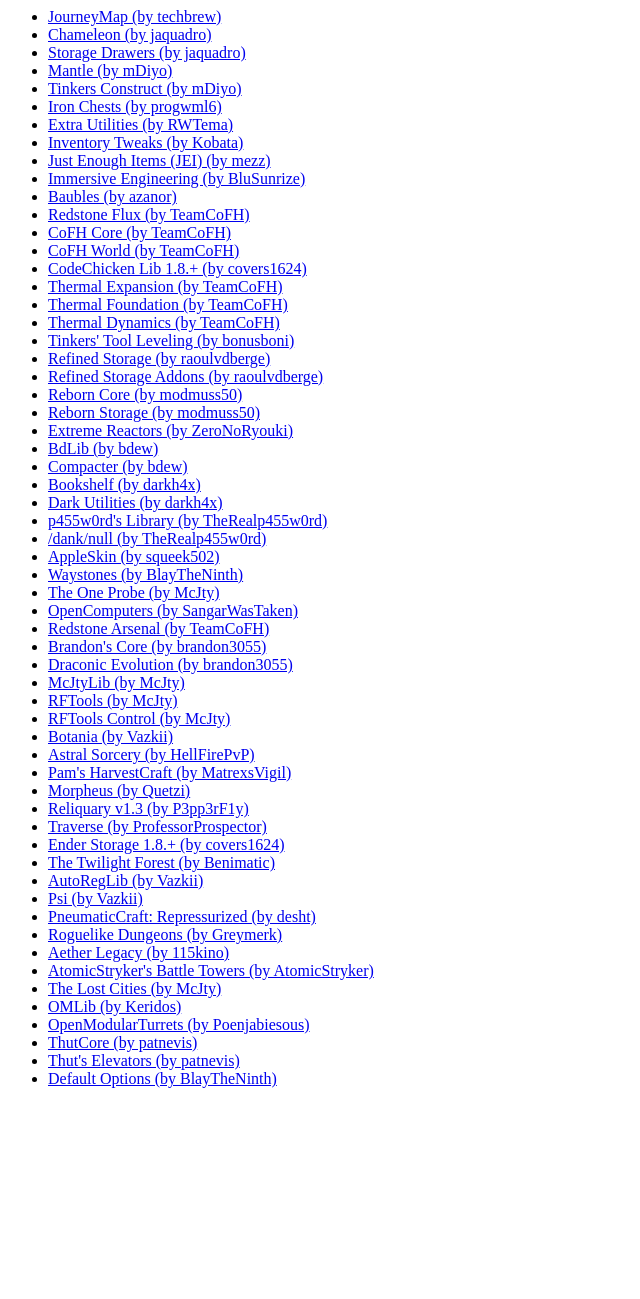
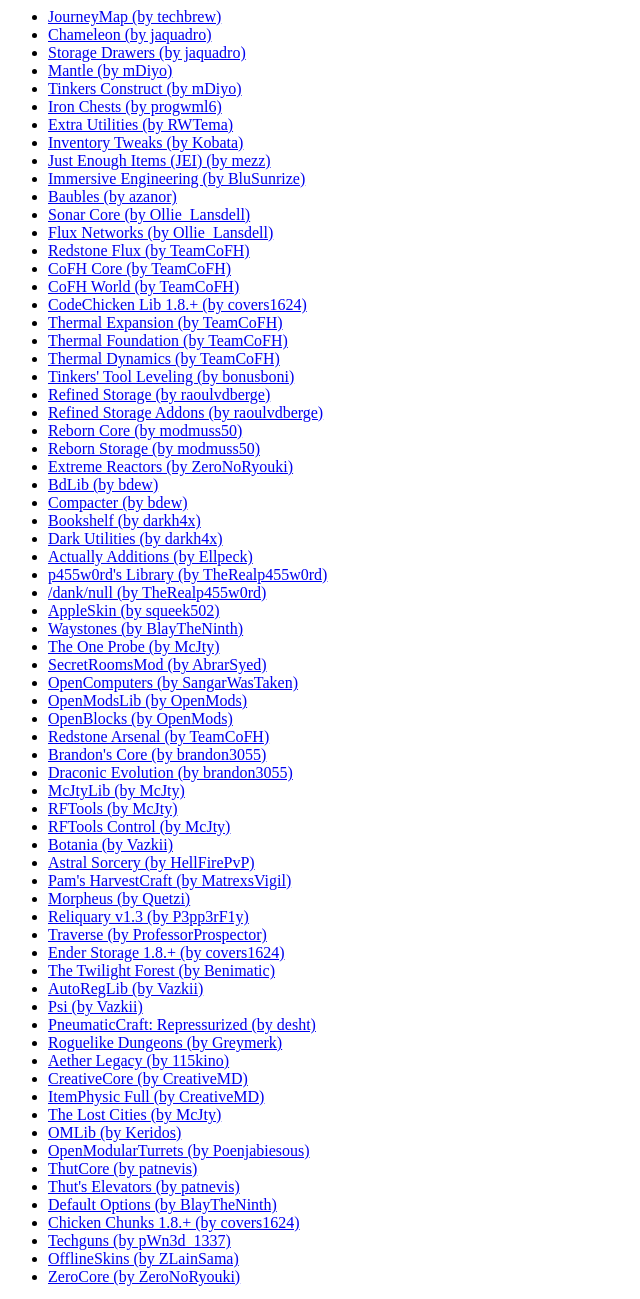
Before and after one commit to FeldrinH/KristlikModpack, a plain HTML site: page index.html in a window 1280 px wide. Shown: the whole page, without its empty margins (0-640 px from the left). Before the commit the page ends 1104 px from the top, so only its background shows below. Drawn offline with Linux system fonts and the light colour scheme.

Commit message:
Updated modlist

```diff
--- a/index.html
+++ b/index.html
@@ -10,6 +10,8 @@
 <li><a href="https://minecraft.curseforge.com/mc-mods/238222">Just Enough Items (JEI) (by mezz)</a></li>
 <li><a href="https://minecraft.curseforge.com/mc-mods/231951">Immersive Engineering (by BluSunrize)</a></li>
 <li><a href="https://minecraft.curseforge.com/mc-mods/227083">Baubles (by azanor)</a></li>
+<li><a href="https://minecraft.curseforge.com/mc-mods/239418">Sonar Core (by Ollie_Lansdell)</a></li>
+<li><a href="https://minecraft.curseforge.com/mc-mods/248020">Flux Networks (by Ollie_Lansdell)</a></li>
 <li><a href="https://minecraft.curseforge.com/mc-mods/270789">Redstone Flux (by TeamCoFH)</a></li>
 <li><a href="https://minecraft.curseforge.com/mc-mods/69162">CoFH Core (by TeamCoFH)</a></li>
 <li><a href="https://minecraft.curseforge.com/mc-mods/271384">CoFH World (by TeamCoFH)</a></li>
@@ -27,12 +29,16 @@
 <li><a href="https://minecraft.curseforge.com/mc-mods/231549">Compacter (by bdew)</a></li>
 <li><a href="https://minecraft.curseforge.com/mc-mods/228525">Bookshelf (by darkh4x)</a></li>
 <li><a href="https://minecraft.curseforge.com/mc-mods/242195">Dark Utilities (by darkh4x)</a></li>
+<li><a href="https://minecraft.curseforge.com/mc-mods/228404">Actually Additions (by Ellpeck)</a></li>
 <li><a href="https://minecraft.curseforge.com/mc-mods/255232">p455w0rd's Library (by TheRealp455w0rd)</a></li>
 <li><a href="https://minecraft.curseforge.com/mc-mods/272514">/dank/null (by TheRealp455w0rd)</a></li>
 <li><a href="https://minecraft.curseforge.com/mc-mods/248787">AppleSkin (by squeek502)</a></li>
 <li><a href="https://minecraft.curseforge.com/mc-mods/245755">Waystones (by BlayTheNinth)</a></li>
 <li><a href="https://minecraft.curseforge.com/mc-mods/245211">The One Probe (by McJty)</a></li>
+<li><a href="https://minecraft.curseforge.com/mc-mods/59652">SecretRoomsMod (by AbrarSyed)</a></li>
 <li><a href="https://minecraft.curseforge.com/mc-mods/223008">OpenComputers (by SangarWasTaken)</a></li>
+<li><a href="https://minecraft.curseforge.com/mc-mods/228815">OpenModsLib (by OpenMods)</a></li>
+<li><a href="https://minecraft.curseforge.com/mc-mods/228816">OpenBlocks (by OpenMods)</a></li>
 <li><a href="https://minecraft.curseforge.com/mc-mods/70631">Redstone Arsenal (by TeamCoFH)</a></li>
 <li><a href="https://minecraft.curseforge.com/mc-mods/231382">Brandon's Core (by brandon3055)</a></li>
 <li><a href="https://minecraft.curseforge.com/mc-mods/223565">Draconic Evolution (by brandon3055)</a></li>
@@ -52,11 +58,16 @@
 <li><a href="https://minecraft.curseforge.com/mc-mods/281849">PneumaticCraft: Repressurized (by desht)</a></li>
 <li><a href="https://minecraft.curseforge.com/mc-mods/221585">Roguelike Dungeons (by Greymerk)</a></li>
 <li><a href="https://minecraft.curseforge.com/mc-mods/255308">Aether Legacy (by 115kino)</a></li>
-<li><a href="https://minecraft.curseforge.com/mc-mods/227877">AtomicStryker's Battle Towers (by AtomicStryker)</a></li>
+<li><a href="https://minecraft.curseforge.com/mc-mods/257814">CreativeCore (by CreativeMD)</a></li>
+<li><a href="https://minecraft.curseforge.com/mc-mods/258587">ItemPhysic Full (by CreativeMD)</a></li>
 <li><a href="https://minecraft.curseforge.com/mc-mods/269024">The Lost Cities (by McJty)</a></li>
 <li><a href="https://minecraft.curseforge.com/mc-mods/254334">OMLib (by Keridos)</a></li>
 <li><a href="https://minecraft.curseforge.com/mc-mods/224663">OpenModularTurrets (by Poenjabiesous)</a></li>
 <li><a href="https://minecraft.curseforge.com/mc-mods/224428">ThutCore (by patnevis)</a></li>
 <li><a href="https://minecraft.curseforge.com/mc-mods/224375">Thut's Elevators (by patnevis)</a></li>
 <li><a href="https://minecraft.curseforge.com/mc-mods/232131">Default Options (by BlayTheNinth)</a></li>
+<li><a href="https://minecraft.curseforge.com/mc-mods/243883">Chicken Chunks 1.8.+ (by covers1624)</a></li>
+<li><a href="https://minecraft.curseforge.com/mc-mods/244201">Techguns (by pWn3d_1337)</a></li>
+<li><a href="https://minecraft.curseforge.com/mc-mods/241420">OfflineSkins (by ZLainSama)</a></li>
+<li><a href="https://minecraft.curseforge.com/mc-mods/247921">ZeroCore (by ZeroNoRyouki)</a></li>
 </ul>
```
